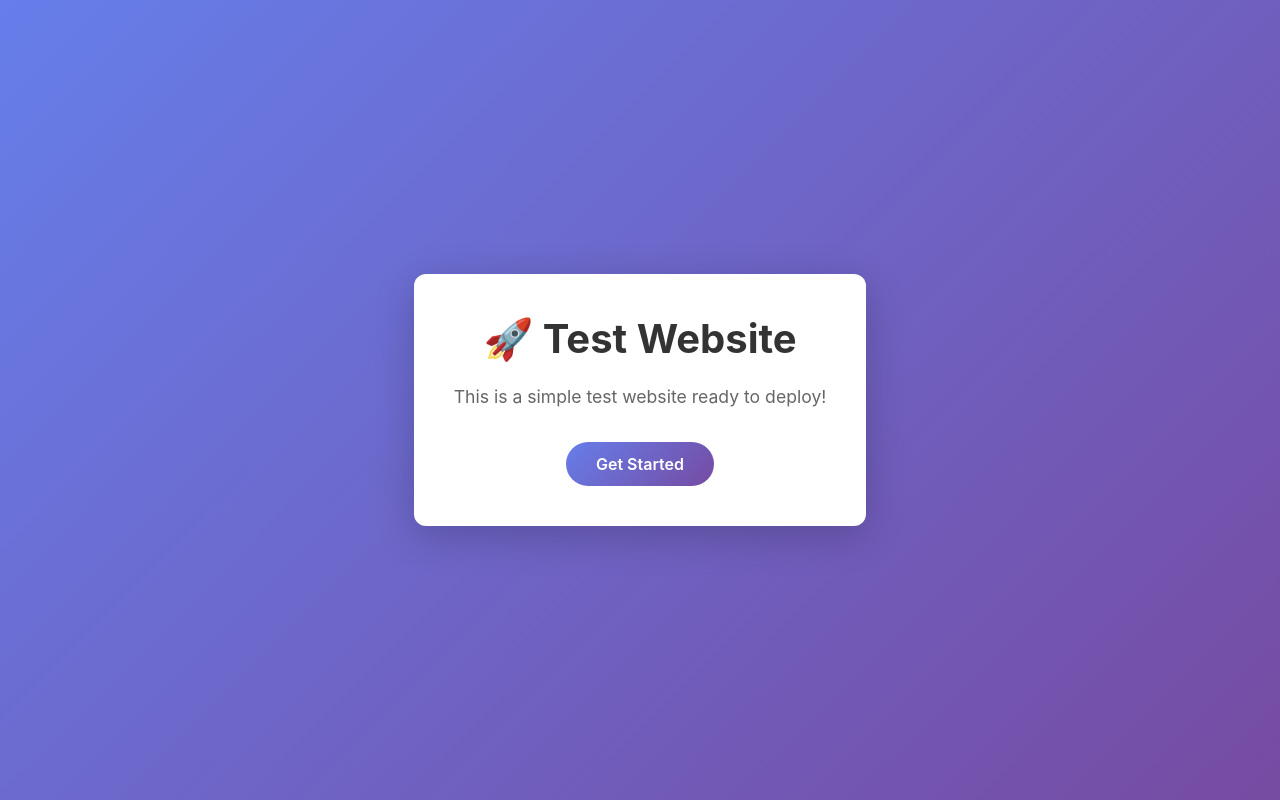
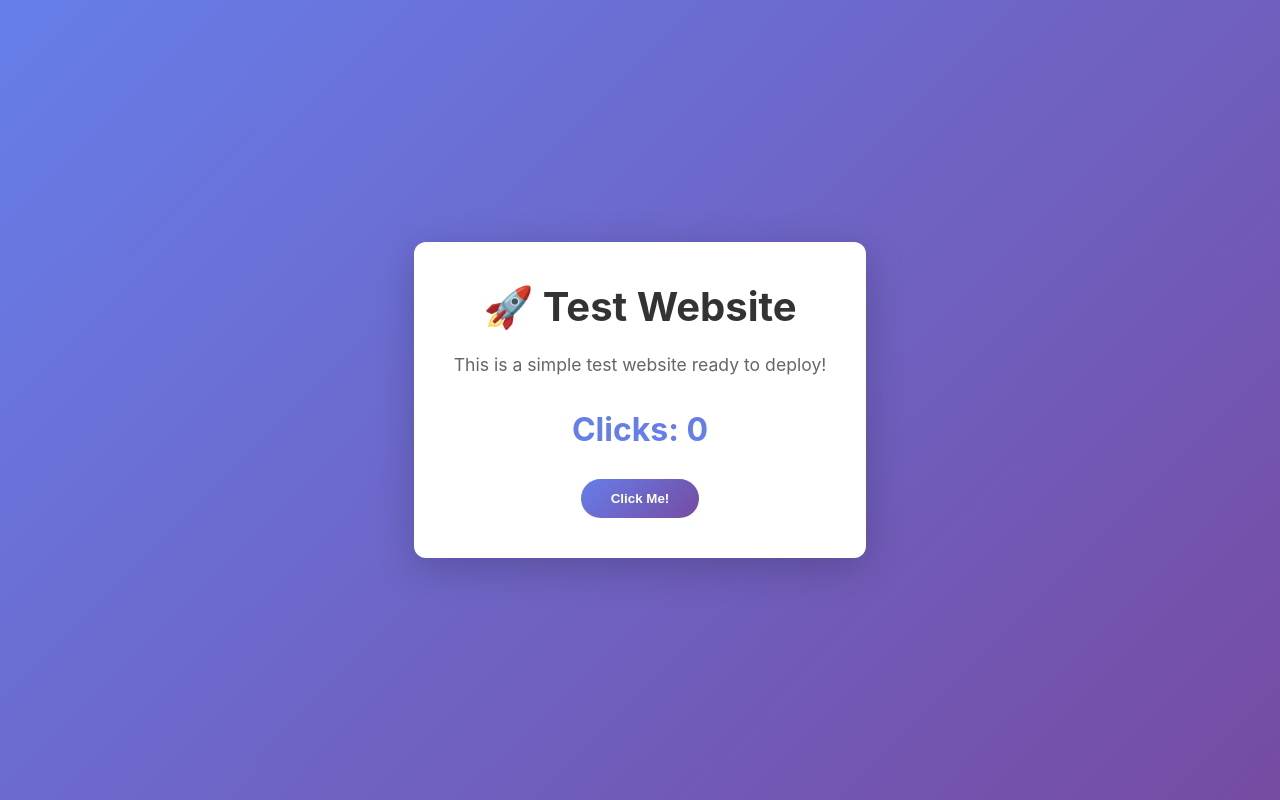
Before and after one commit to configformzetton/test, a plain HTML site: page index.html in a window 1280 px wide. Drawn offline with Linux system fonts and the light colour scheme.

Commit message:
Add click counter with local storage

```diff
--- a/index.html
+++ b/index.html
@@ -60,7 +60,21 @@
     <div class="container">
         <h1>🚀 Test Website</h1>
         <p>This is a simple test website ready to deploy!</p>
-        <a href="#" class="button">Get Started</a>
+        <div style="margin: 30px 0; font-size: 2em; font-weight: bold; color: #667eea;">
+            Clicks: <span id="clickCount">0</span>
+        </div>
+        <button class="button" id="clickBtn" style="border: none; cursor: pointer;">Click Me!</button>
     </div>
+
+    <script>
+        let clicks = localStorage.getItem('clickCount') || 0;
+        document.getElementById('clickCount').textContent = clicks;
+
+        document.getElementById('clickBtn').addEventListener('click', function() {
+            clicks++;
+            localStorage.setItem('clickCount', clicks);
+            document.getElementById('clickCount').textContent = clicks;
+        });
+    </script>
 </body>
 </html>
```
